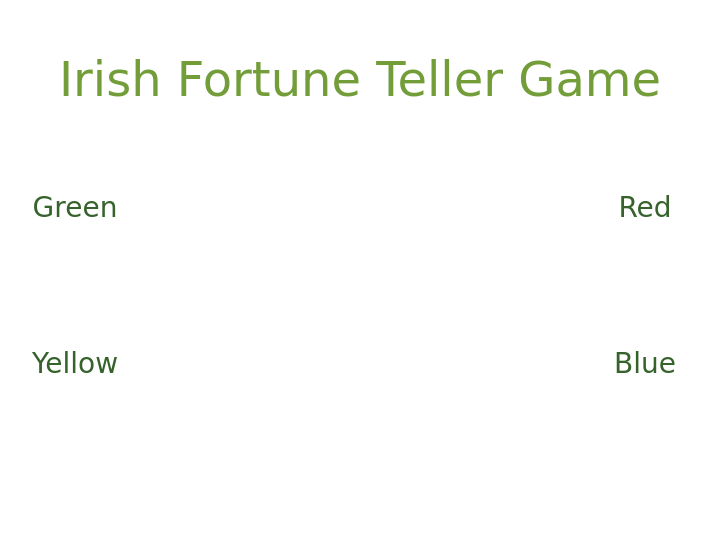
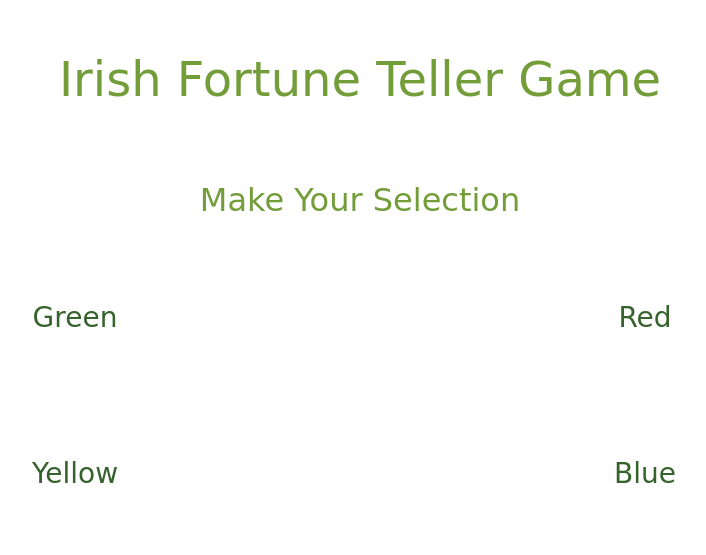
Before and after one commit to ljl22/p3-libby-laura, a plain HTML site: page index.html in a window 1280 px wide. Shown: the whole page, without its empty margins (280-986 px from the left). Drawn offline with nearby package versions, Linux system fonts and the light colour scheme; a web font is replaced by a local one.

```diff
--- a/index.html
+++ b/index.html
@@ -23,6 +23,7 @@
 
         <header>
             <h1>Irish Fortune Teller Game</h1>
+            <h2>Make Your Selection</h2>
         </header>
 
 
--- a/main.css
+++ b/main.css
@@ -32,6 +32,14 @@
   padding: 4% 5% 1% 5%;
 }
 
+h2{
+	text-align: center;
+  color: #729d39;
+  font-size: 2rem;
+  padding: 4% 5% 1% 5%;
+
+}
+
 .color {
   color: #36622b;
   font-family: 'McLaren', cursive;
--- a/main.js
+++ b/main.js
@@ -0,0 +1,14 @@
+//make something flash the the number of times that the name of the color is long
+//global variables
+const myBoxes = document.getElementsByClassName('color');
+
+// our function
+function loopThrough() {
+
+};
+
+
+// event listener
+for (let i = 0; i < myBoxes.length; i++) {
+  myBoxes[i].addEventListener('click', loopThrough);
+};
```
